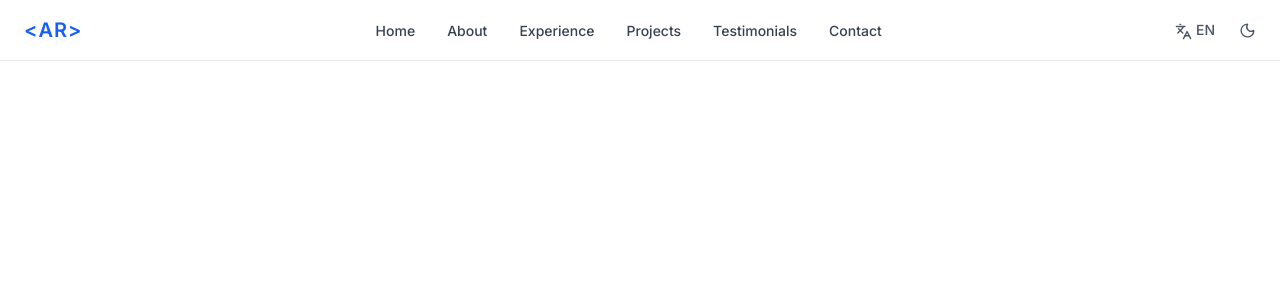
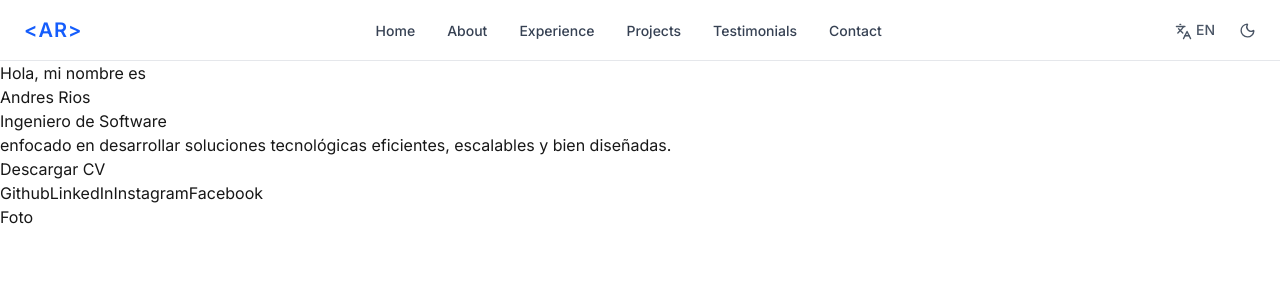
Before and after one commit to AndresRios123/Portfolio, a Next.js app: page /en in a window 1280 px wide. Shown: the top 300 px of the page. Built offline with nearby package versions, Linux system fonts and the light colour scheme.

Commit message:
feature/Agregada estructura Hero

```diff
--- a/app/[locale]/page.tsx
+++ b/app/[locale]/page.tsx
@@ -1,9 +1,11 @@
 import Navbar from "../components/layout/Navbar";
+import Hero from "../components/sections/Hero";
 
 export default function HomePage() {
   return (
     <main>
       <Navbar />
+      <Hero />
     </main>
   );
 }
--- /dev/null
+++ b/app/components/sections/Hero.tsx
@@ -0,0 +1,37 @@
+export default function Hero(){
+    return(
+        <section id="inicio">
+            <div>
+                <div>
+                    <p>Hola, mi nombre es</p>
+                    <h1>Andres Rios</h1>
+                    <h2>Ingeniero de Software</h2>
+                    <p>
+                        enfocado en desarrollar soluciones tecnológicas eficientes,
+                        escalables y bien diseñadas.
+                    </p>
+
+                    <div>
+                        <a href="/cv.pdf" download>
+                            Descargar CV
+                        </a>
+                    </div>
+
+                    <div>
+                        <a href="/">Github</a>
+                        <a href="/">LinkedIn</a>
+                        <a href="/">Instagram</a>
+                        <a href="/">Facebook</a>
+                    </div>
+                </div>
+                <div>
+                    <div>
+                        <div>
+                            <span>Foto</span>
+                        </div>
+                    </div>
+                </div>
+            </div>
+        </section>
+    )
+}
--- /dev/null
+++ b/app/providers.tsx
@@ -0,0 +1,16 @@
+"use client";
+
+import { ThemeProvider } from "next-themes";
+
+export function Providers({ children }: { children: React.ReactNode }) {
+  return (
+    <ThemeProvider
+      attribute="class"
+      defaultTheme="light"
+      enableSystem={false}
+      disableTransitionOnChange
+    >
+      {children}
+    </ThemeProvider>
+  );
+}
```
